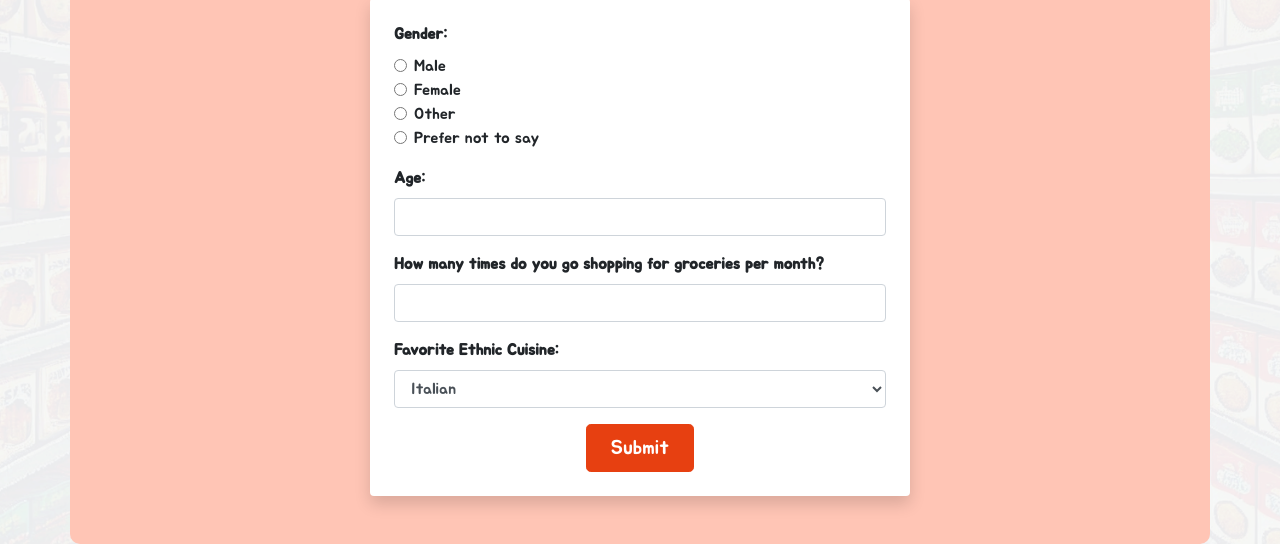
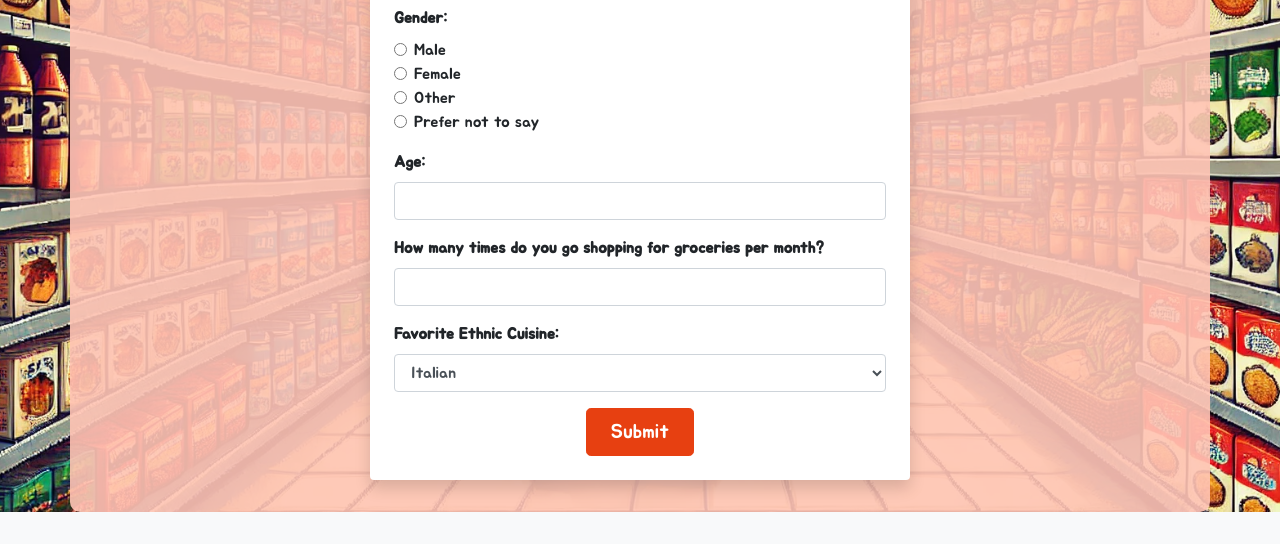
Before and after one commit to RaeJansen/OpenBasket, a website built with Parcel: page src/index.html in a window 1280 px wide. Shown: the part 325-869 px from the top of the page. After the commit the page ends 837 px from the top, so only its background shows below. Built offline with nearby package versions, Linux system fonts and the light colour scheme.

Commit message:
better form styles

```diff
--- a/src/index.html
+++ b/src/index.html
@@ -15,6 +15,17 @@
     <style>
         body {
             font-family: 'Jua', sans-serif;
+            min-height: 100vh;
+            margin: 0;
+            padding: 0;
+        }
+
+        .container {
+            min-height: 100vh;
+            display: flex;
+            flex-direction: column;
+            justify-content: flex-start;
+            padding-top: 2rem;
         }
 
         .btn-primary {
@@ -36,7 +47,7 @@
 </head>
 
 <body class="bg-light">
-    <div class="container py-5">
+    <div class="container">
         <div class="text-center">
             <img src="./assets/img/logo.webp" alt="logo" class="logo">
             <h2 class="display-4 p-0">Open Basket Survey</h2>
--- a/styles.css
+++ b/styles.css
@@ -8,14 +8,14 @@ body {
   font-family: "jua", italic;
   text-align: center;
   margin: 3rem 0;
-  background: url(./src/assets/img/store-bg-opacity.webp) center/cover no-repeat;
+  background: url(./src/assets/img/store-bg.webp) center/cover no-repeat;
   /* background-color: #E73F12; */
 }
 
 .container {
   max-width: 1000px;
   margin: 0 auto;
-  background-color: #ffc5b5;
+  background-color: #ffc5b5e6;
   padding: 2rem;
   border-radius: 10px;
 }
```
